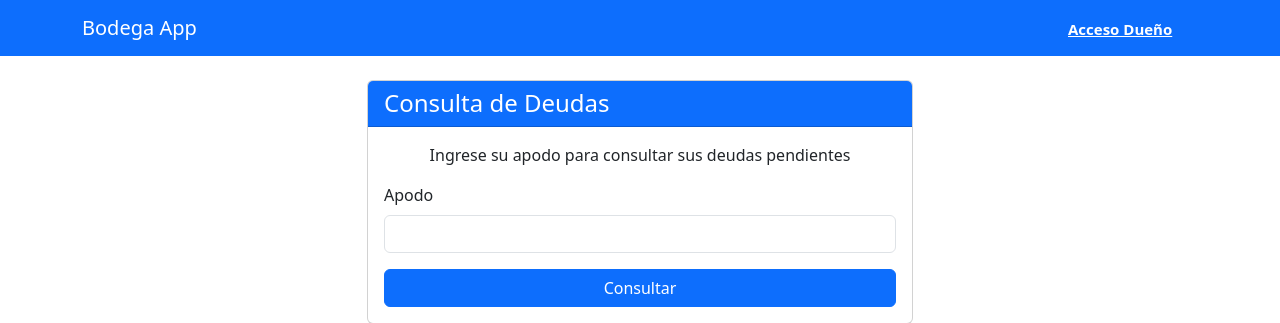
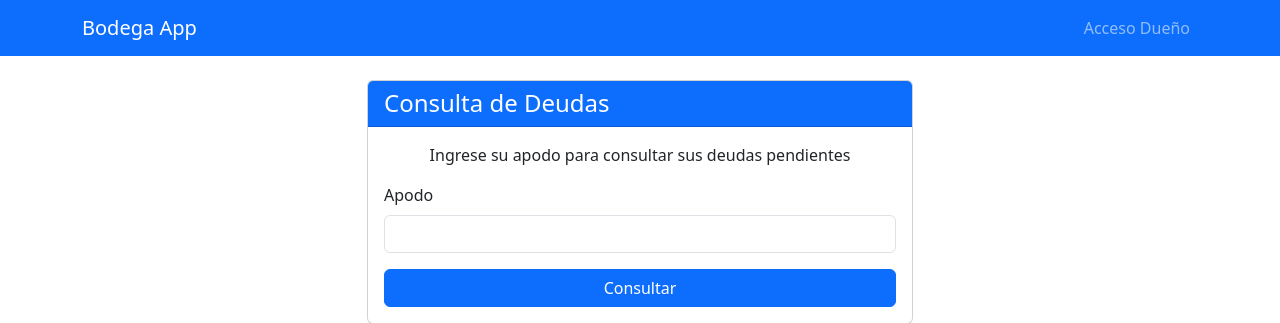
Before and after one commit to gacreaciones/bodega, a Flask app: page / in a window 1280 px wide. Shown: the top 323 px of the page. Run offline with Flask 3, Linux system fonts and the light colour scheme.

Commit message:
Update2 base.html

```diff
--- a/templates/base.html
+++ b/templates/base.html
@@ -11,7 +11,15 @@
     <nav class="navbar navbar-expand-lg navbar-dark bg-primary">
         <div class="container">
             <a class="navbar-brand" href="{{ url_for('index') }}">Bodega App</a>
-            <div class="collapse navbar-collapse">
+
+            <!-- Botón de hamburguesa para móviles -->
+            <button class="navbar-toggler" type="button" data-bs-toggle="collapse" data-bs-target="#navbarNav"
+                    aria-controls="navbarNav" aria-expanded="false" aria-label="Toggle navigation">
+                <span class="navbar-toggler-icon"></span>
+            </button>
+
+            <!-- Menú colapsable -->
+            <div class="collapse navbar-collapse" id="navbarNav">
                 <ul class="navbar-nav ms-auto">
                     {% if current_user.is_authenticated %}
                     <li class="nav-item">
@@ -21,8 +29,8 @@
                         <a class="nav-link" href="{{ url_for('logout') }}">Cerrar Sesión</a>
                     </li>
                     {% else %}
-                    <li class="navbar-brand">
-                        <a class="badge bg warning" href="{{ url_for('login') }}">Acceso Dueño</a>
+                    <li class="nav-item">
+                        <a class="nav-link" href="{{ url_for('login') }}">Acceso Dueño</a>
                     </li>
                     {% endif %}
                 </ul>
```
